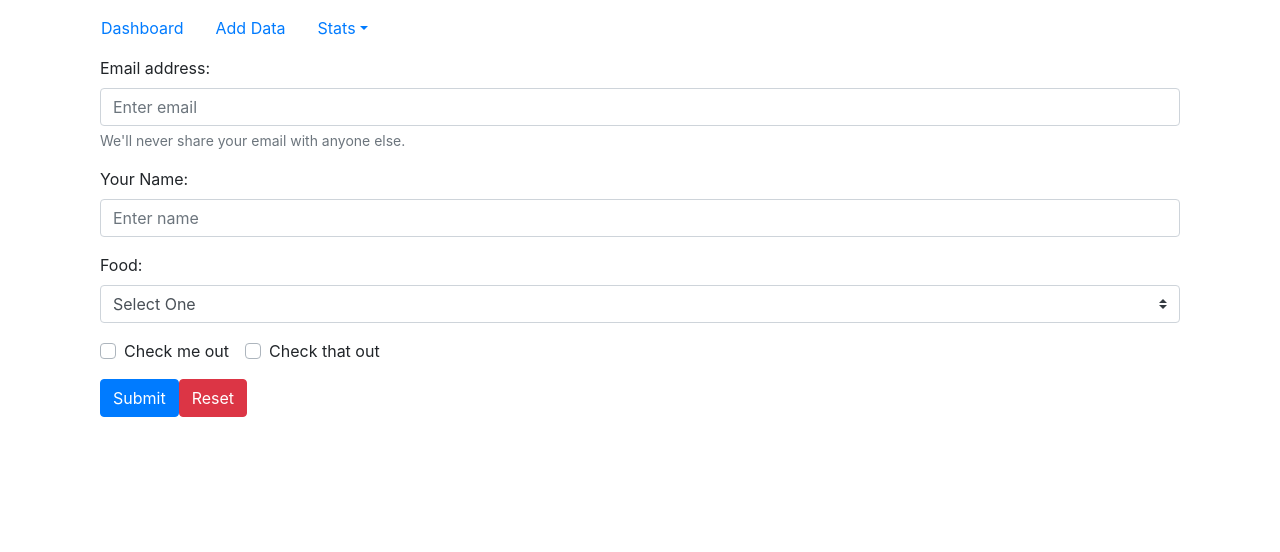
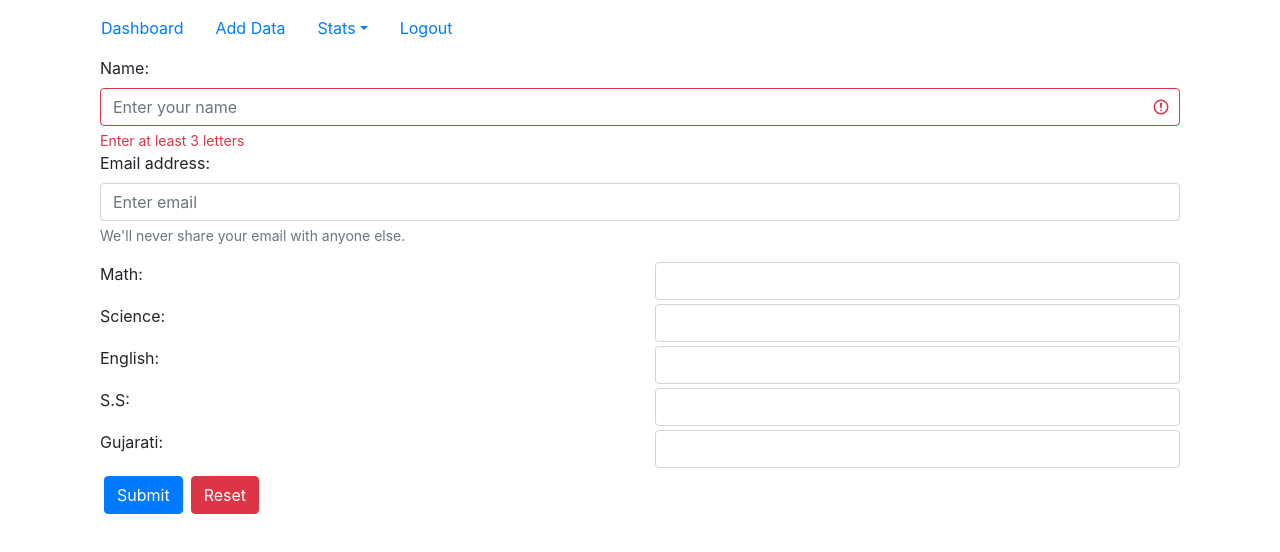
Before and after one commit to nimit0703/School-records, a Vue app: page /add-data in a window 1280 px wide. Shown: the top 552 px of the page. Built offline with nearby package versions, Linux system fonts and the light colour scheme.

Commit message:
login,logout state workings

```diff
--- a/package.json
+++ b/package.json
@@ -10,7 +10,7 @@
     "bootstrap-vue": "^2.23.1",
     "vue": "^2.7.7",
     "vue-router": "^3.5.4",
-    "vuex": "^4.1.0"
+    "vuex": "^3.6.2"
   },
   "devDependencies": {
     "@vitejs/plugin-legacy": "^2.0.0",
--- a/src/App.vue
+++ b/src/App.vue
@@ -1,16 +1,35 @@
 <template>
   <div class="container">
-    <Nav class="my-2"></Nav>
-    <router-view></router-view>
+    <template v-if="this.$store.state.isLogin">
+      <Nav class="my-2"></Nav>
+      <router-view></router-view>
+    </template>
+    <template v-else>
+      <Login />
+    </template>
   </div>
 </template>
 
 <script>
 import Form from "./components/Form.vue";
 import Nav from "./components/Nav.vue";
+
+import Login from "./components/Login.vue";
+// import {useState} from "./store/store"
 export default {
+  data() {
+    return {
+      isLogin: this.$store.state.isLogin,
+    };
+  },
+  computed: {
+    count() {
+      return this.$store.state.isLogin;
+    },
+  },
   components: {
     Form,
+    Login,
     Nav,
   },
 };
--- a/src/components/Form.vue
+++ b/src/components/Form.vue
@@ -1,6 +1,19 @@
 <template>
   <div class="container">
     <b-form @submit="onSubmit" @reset="onReset" v-if="show">
+      <label for="input-live">Name:</label>
+      <b-form-input
+        id="input-live"
+        v-model="form.name"
+        :state="nameState"
+        aria-describedby="input-live-help input-live-feedback"
+        placeholder="Enter your name"
+        trim
+      ></b-form-input>
+      <b-form-invalid-feedback id="input-live-feedback">
+        Enter at least 3 letters
+      </b-form-invalid-feedback>
+
       <b-form-group
         id="input-group-1"
         label="Email address:"
@@ -16,39 +29,28 @@
         ></b-form-input>
       </b-form-group>
 
-      <b-form-group id="input-group-2" label="Your Name:" label-for="input-2">
-        <b-form-input
-          id="input-2"
-          v-model="form.name"
-          placeholder="Enter name"
-          required
-        ></b-form-input>
-      </b-form-group>
+      <b-row class="my-1" v-for="(subject, index) in subjects" :key="index">
+        <b-col sm="6">
+          <label :for="`type-${subject}`">{{ subject }}:</label>
+        </b-col>
+        <b-col sm="6">
+          <b-form-input
+            :id="`type-${subject}`"
+            v-model="form.marks[subject]"
+            type="number"
+            min="0"
+            max="100"
+            required
+          ></b-form-input>
+          <b-form-invalid-feedback v-if="!isMarksValid(subject)">
+            Marks must be between 0 and 100.
+          </b-form-invalid-feedback>
+        </b-col>
+      </b-row>
 
-      <b-form-group id="input-group-3" label="Food:" label-for="input-3">
-        <b-form-select
-          id="input-3"
-          v-model="form.food"
-          :options="foods"
-          required
-        ></b-form-select>
-      </b-form-group>
-
-      <b-form-group id="input-group-4" v-slot="{ ariaDescribedby }">
-        <b-form-checkbox-group
-          v-model="form.checked"
-          id="checkboxes-4"
-          :aria-describedby="ariaDescribedby"
-        >
-          <b-form-checkbox value="me">Check me out</b-form-checkbox>
-          <b-form-checkbox value="that">Check that out</b-form-checkbox>
-        </b-form-checkbox-group>
-      </b-form-group>
-
-      <b-button type="submit" variant="primary">Submit</b-button>
-      <b-button type="reset" variant="danger">Reset</b-button>
+      <b-button type="submit" variant="primary" class="m-1">Submit</b-button>
+      <b-button type="reset" variant="danger" class="m-1">Reset</b-button>
     </b-form>
-
   </div>
 </template>
 
@@ -57,19 +59,12 @@ export default {
   data() {
     return {
       form: {
+        name: "",
         email: "",
-        name: "",
-        food: null,
-        checked: [],
+        marks: {}, // Create an object to store marks for each subject
       },
-      foods: [
-        { text: "Select One", value: null },
-        "Carrots",
-        "Beans",
-        "Tomatoes",
-        "Corn",
-      ],
       show: true,
+      subjects: ['Math', 'Science', 'English', 'S.S', 'Gujarati'],
     };
   },
   methods: {
@@ -82,14 +77,21 @@ export default {
       // Reset our form values
       this.form.email = "";
       this.form.name = "";
-      this.form.food = null;
-      this.form.checked = [];
-      // Trick to reset/clear native browser form validation state
-      this.show = false;
+      this.form.marks = {}; // Clear the marks
+
       this.$nextTick(() => {
         this.show = true;
       });
     },
+    isMarksValid(subject) {
+      const marks = this.form.marks[subject];
+      return marks >= 0 && marks <= 100;
+    },
+  },
+  computed: {
+    nameState() {
+      return this.form.name.length > 3;
+    },
   },
 };
 </script>
--- /dev/null
+++ b/src/components/Login.vue
@@ -0,0 +1,5 @@
+<template>
+    <div>
+
+    </div>
+</template>
--- a/src/components/Nav.vue
+++ b/src/components/Nav.vue
@@ -10,10 +10,21 @@
         right
       >
         <router-link to="by-marks" tag="b-dropdown-item">By Marks</router-link>
-          <router-link to="by-subjects" tag="b-dropdown-item">By Subjects</router-link>
+        <router-link to="by-subjects" tag="b-dropdown-item"
+          >By Subjects</router-link
+        >
       </b-nav-item-dropdown>
+      <b-nav-item tag="b-nav-item" @click.prevent="logout">Logout</b-nav-item>
     </b-nav>
   </div>
 </template>
 
-  <script></script>
+<script>
+export default {
+  methods: {
+    logout() {
+      this.$store.commit("logout");
+    },
+  },
+};
+</script>
--- a/src/main.js
+++ b/src/main.js
@@ -1,24 +1,22 @@
-import Vue from 'vue'
-
-import App from './App.vue'
-import router from './router'
-
-import { BootstrapVue, BootstrapVueIcons } from 'bootstrap-vue'
 
 import './assets/main.css'
 
-import 'bootstrap/dist/css/bootstrap.css'
-import 'bootstrap-vue/dist/bootstrap-vue.css'
-import store from './store/store'; // Import the Vuex store
+import Vue from 'vue';
+import App from './App.vue';
+import router from './router';
+import store from './store/store';
 
-// Vue.use(store);
+import { BootstrapVue, BootstrapVueIcons } from 'bootstrap-vue';
+import 'bootstrap/dist/css/bootstrap.css';
+import 'bootstrap-vue/dist/bootstrap-vue.css';
 
-
-Vue.use(BootstrapVue)
-Vue.use(BootstrapVueIcons)
+Vue.use(BootstrapVue);
+Vue.use(BootstrapVueIcons);
 
 new Vue({
+  el: '#app',
   router,
-  store,
-  render: (h) => h(App)
-}).$mount('#app')
+  store, // Register the Vuex store
+  render: (h) => h(App),
+})
+;
--- a/src/router/index.js
+++ b/src/router/index.js
@@ -9,6 +9,7 @@ import StatsBySubjects from "@/views/StatsBySubjects.vue";
 Vue.use(VueRouter);
 
 const routes = [
+  { path: "/home", name: "home", component: Dashboard },
   { path: "/", name: "home", component: Dashboard },
   { path: "/add-data", name: "add-data", component: AddData },
   { path: "/by-marks", name: "by-marks", component: StatsByMarks },
--- a/src/store/store.js
+++ b/src/store/store.js
@@ -1,20 +1,23 @@
-import {createStore} from 'vuex';
+// store.js
+import Vue from 'vue';
+import Vuex from 'vuex';
 
-const store = createStore({
-    state: {
-      isOpen: false,
+Vue.use(Vuex);
 
+const store = new Vuex.Store({
+    state:{
+      isLogin:true,
     },
-    mutations: {
-      // Your mutations go here
+    mutations:{
+      logout(state){
+        state.isLogin = false;
+      },
+      login(state){
+        state.isLogin = true;
+      },
 
-    },
-    actions: {
-      // Your actions go here
-    },
-    getters: {
+    }
 
-    },
-  });
+});
 
-  export default store;
+export default store;
```
Also changed, not shown: 1 other file (tests, documents, lock files or other folders). Lines whose indentation alone changed are shown as unchanged.
